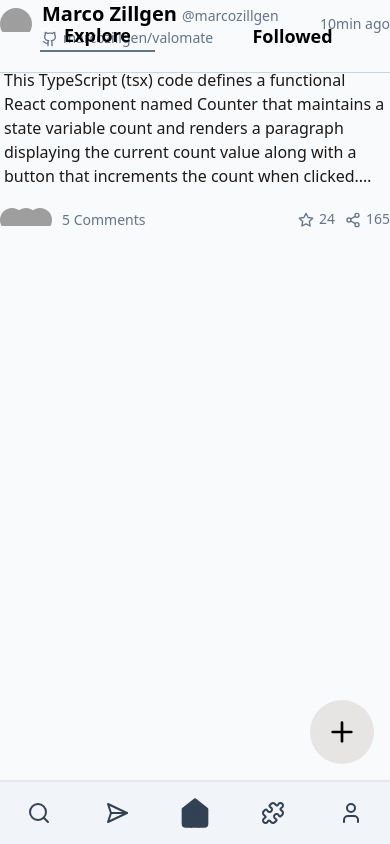
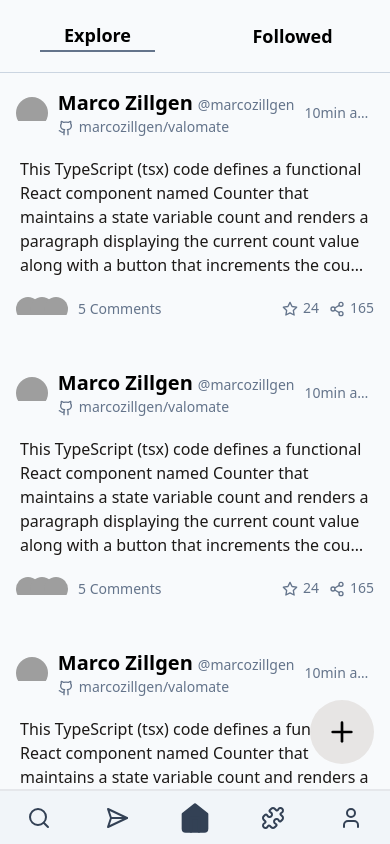
Before and after one commit to mmDevStudio/code-puzzle-web, a Next.js app: page / in a window 390 px wide. Built offline with nearby package versions, Linux system fonts and the light colour scheme; grey boxes are pictures that could not be loaded.

Commit message:
Add post container and multiple posts to MobileHome

```diff
--- a/src/app/mobile.tsx
+++ b/src/app/mobile.tsx
@@ -2,13 +2,22 @@ import { PlusIcon } from 'lucide-react'
 
 import FeedSelector from '@/components/mobile/feed-selector'
 import Navbar from '@/components/mobile/navbar'
+import Post from '@/components/post'
+import PostContainer from '@/components/postContainer'
+import { EXAMPLE_POST } from '@/types/post'
 
 export default function MobileHome() {
   return (
-    <>
+    <div className="flex h-screen flex-col">
       <FeedSelector />
-
       {/* TODO: posts */}
+      <PostContainer>
+        <Post {...EXAMPLE_POST} />
+        <Post {...EXAMPLE_POST} />
+        <Post {...EXAMPLE_POST} />
+        <Post {...EXAMPLE_POST} />
+        <Post {...EXAMPLE_POST} />
+      </PostContainer>
 
       <div className="fixed bottom-20 right-4 rounded-full bg-stone-200 p-4 dark:bg-stone-800">
         <PlusIcon
@@ -18,8 +27,7 @@ export default function MobileHome() {
           }}
         />
       </div>
-
       <Navbar selected="home" />
-    </>
+    </div>
   )
 }
--- a/src/app/page.tsx
+++ b/src/app/page.tsx
@@ -9,7 +9,6 @@ import MobileHome from './mobile'
 export default function Home() {
   return (
     <div className="h-screen bg-slate-50 dark:bg-stone-900">
-      <Post {...EXAMPLE_POST} />
       <div className="lg:hidden">
         <MobileHome />
       </div>
--- a/src/components/mobile/feed-selector.tsx
+++ b/src/components/mobile/feed-selector.tsx
@@ -6,7 +6,7 @@ function FeedSelector() {
   const [selected, setSelected] = useState('explore')
 
   return (
-    <div className="select-none h-fit-content fixed left-0 top-0 flex w-full border-b border-slate-300 text-lg font-semibold dark:border-stone-700">
+    <div className="h-fit-content flex w-full select-none border-b border-slate-300 text-lg font-semibold dark:border-stone-700">
       <div
         className="flex w-1/2 items-center justify-center py-5"
         onClick={() => setSelected('explore')}
--- a/src/components/mobile/navbar.tsx
+++ b/src/components/mobile/navbar.tsx
@@ -18,7 +18,7 @@ function Navbar(
   }
 ) {
   return (
-    <div className="fixed bottom-0 left-0 flex h-16 w-full border-t-2 bg-slate-100 dark:border-stone-800 dark:bg-stone-900">
+    <div className="flex h-16 w-full border-t-2 bg-slate-100 dark:border-stone-800 dark:bg-stone-900">
       <div className="flex w-1/5 items-center justify-center">
         <SearchIcon
           height={24}
--- a/src/components/post.tsx
+++ b/src/components/post.tsx
@@ -16,7 +16,7 @@ function PostHeader({ author, project, relTimestamp }: PostType) {
 
       {/* project + user meta */}
       <div className="mr-auto flex flex-col">
-        <Heading4>
+        <Heading4 className="truncate">
           {author.username}
           <TextSmall className="ml-[5px] inline text-muted">
             @{author.tag}
@@ -33,7 +33,7 @@ function PostHeader({ author, project, relTimestamp }: PostType) {
       </div>
 
       {/* relative timestamp */}
-      <div className="text-sm font-normal leading-none text-muted">
+      <div className="truncate text-sm font-normal leading-none text-muted">
         {relTimestamp}
       </div>
     </header>
--- /dev/null
+++ b/src/components/postContainer.tsx
@@ -0,0 +1,23 @@
+import React from 'react'
+
+import appendStyles from '@/lib/appendStyles'
+
+const Wrapper = appendStyles('div', 'relative h-full w-full')
+const Container = appendStyles(
+  'div',
+  'absolute flex flex-col gap-12 container mx-auto px-4 py-4 overflow-y-scroll h-full'
+)
+
+type PostContainerProps = {
+  children: React.ReactNode | React.ReactNode[]
+}
+
+function PostContainer({ children }: PostContainerProps) {
+  return (
+    <Wrapper>
+      <Container>{children}</Container>
+    </Wrapper>
+  )
+}
+
+export default PostContainer
```
Also changed, not shown: src/types/post.ts (+12 -0 lines).
